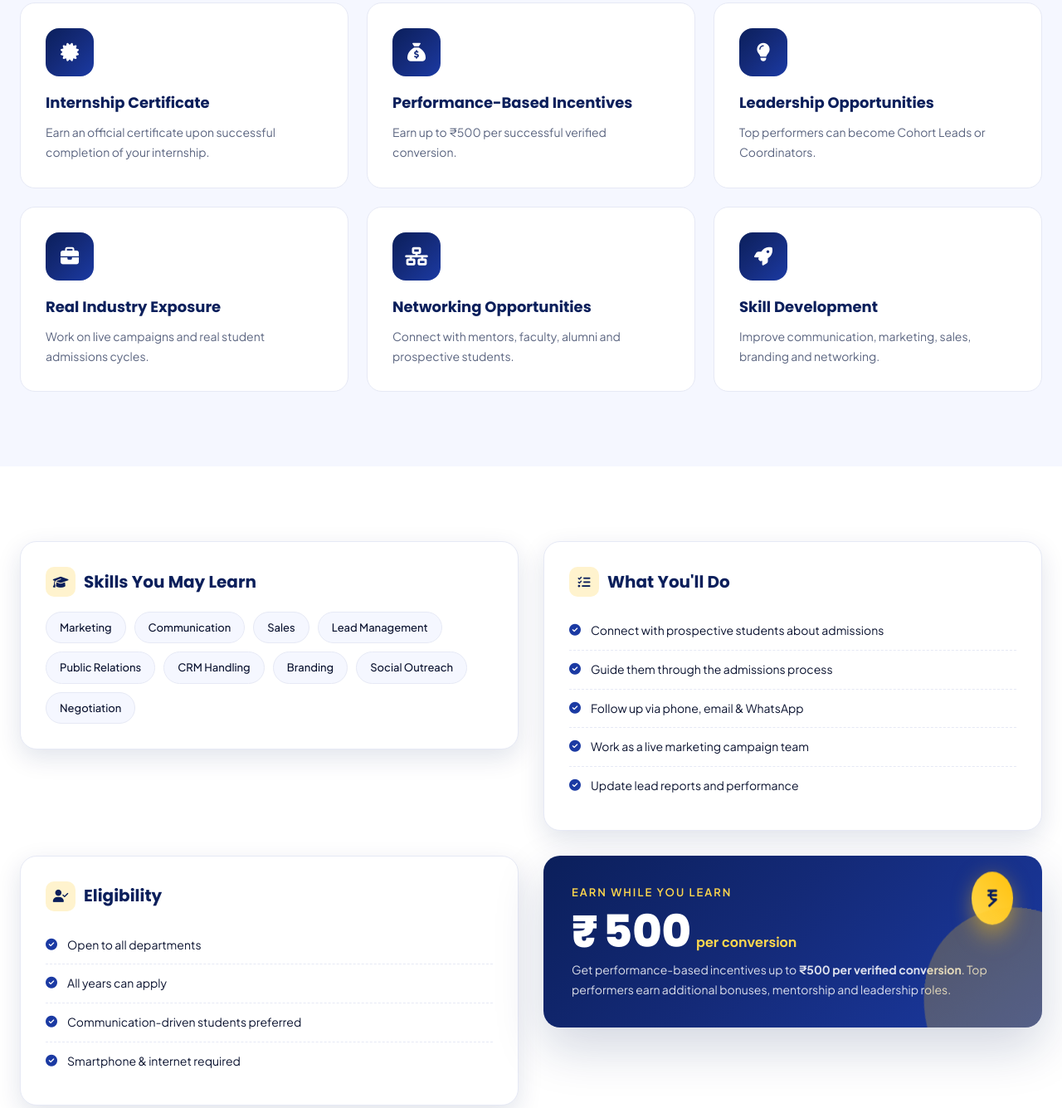
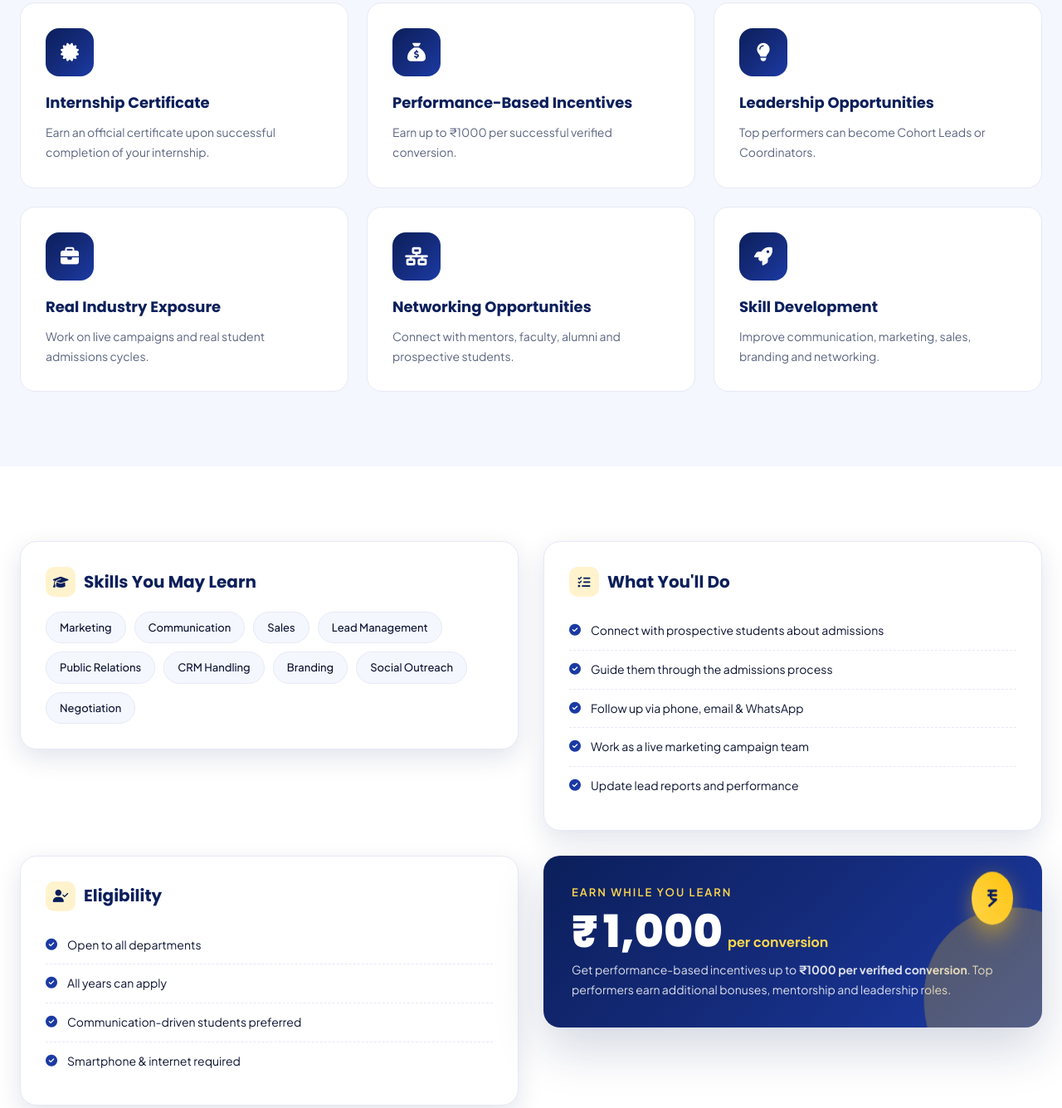
Before and after one commit to Mohd-Monish/Programs-website-iiec, a plain HTML site: page index.html in a window 1280 px wide. Shown: the part 1749-3084 px from the top of the page at 83% size. Drawn offline with Linux system fonts and the light colour scheme; animation ran at ten frames a second.

Commit message:
changed the commision amount from 500 to 1000

```diff
--- a/index.html
+++ b/index.html
@@ -2334,7 +2334,7 @@
         <div class="benefit-card reveal tilt">
           <div class="b-ico"><i class="fa-solid fa-sack-dollar"></i></div>
           <h3>Performance-Based Incentives</h3>
-          <p>Earn up to &#8377;500 per successful verified conversion.</p>
+          <p>Earn up to &#8377;1000 per successful verified conversion.</p>
         </div>
         <div class="benefit-card reveal tilt">
           <div class="b-ico"><i class="fa-solid fa-lightbulb"></i></div>
@@ -2393,8 +2393,8 @@
         <div class="earn-card reveal">
           <div class="earn-coin"><i class="fa-solid fa-indian-rupee-sign"></i></div>
           <div class="tag">Earn While You Learn</div>
-          <div class="amt">&#8377;<span data-count="500">0</span><small>per conversion</small></div>
-          <p>Get performance-based incentives up to <strong>&#8377;500 per verified conversion</strong>. Top performers
+          <div class="amt">&#8377;<span data-count="1000">0</span><small>per conversion</small></div>
+          <p>Get performance-based incentives up to <strong>&#8377;1000 per verified conversion</strong>. Top performers
             earn additional bonuses, mentorship and leadership roles.</p>
         </div>
       </div>
```
